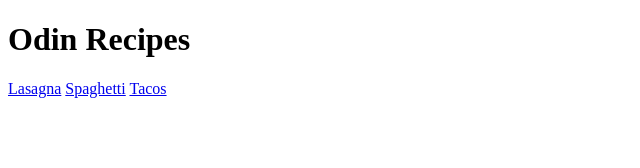
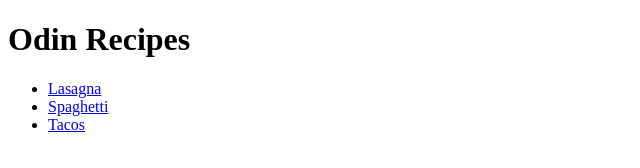
Before and after one commit to Kenneth-Fox/odin-recipes, a plain HTML site: page index.html in a window 1280 px wide. Shown: the whole page, without its empty margins (0-640 px from the left). Drawn offline with Linux system fonts and the light colour scheme.

Commit message:
Add all linksinto unordered list

```diff
--- a/index.html
+++ b/index.html
@@ -8,8 +8,10 @@
   </head>
   <body>
     <h1>Odin Recipes</h1>
-    <a href="/recipes/lasagna.html">Lasagna</a>
-    <a href="/recipes/spaghetti.html">Spaghetti</a>
-    <a href="/recipes/tacos.html">Tacos</a>
+    <ul>
+      <li><a href="/recipes/lasagna.html">Lasagna</a></li>
+      <li><a href="/recipes/spaghetti.html">Spaghetti</a></li>
+      <li><a href="/recipes/tacos.html">Tacos</a></li>
+    </ul>
   </body>
 </html>
```
